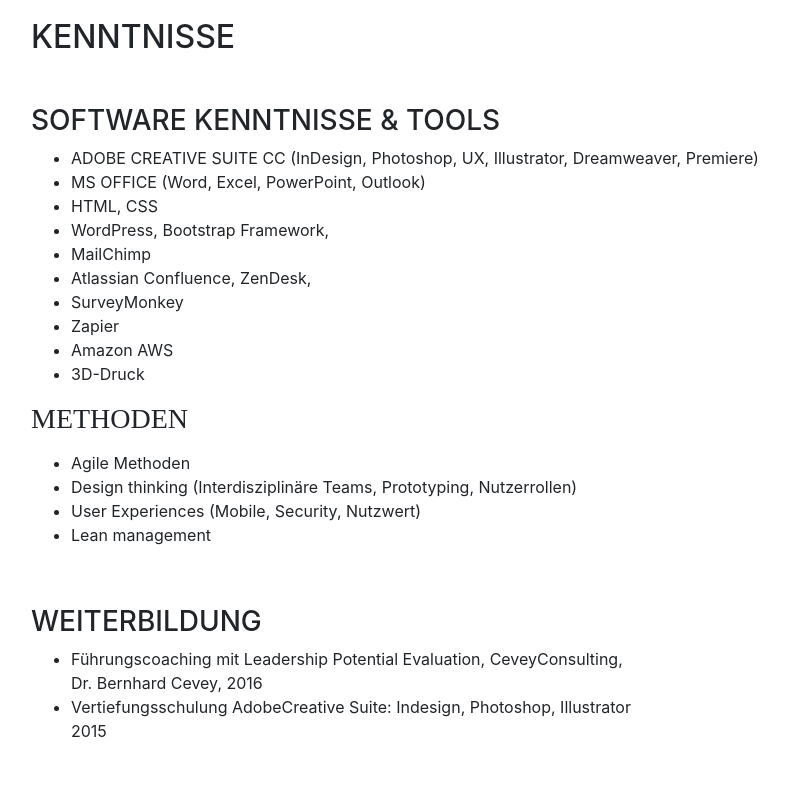
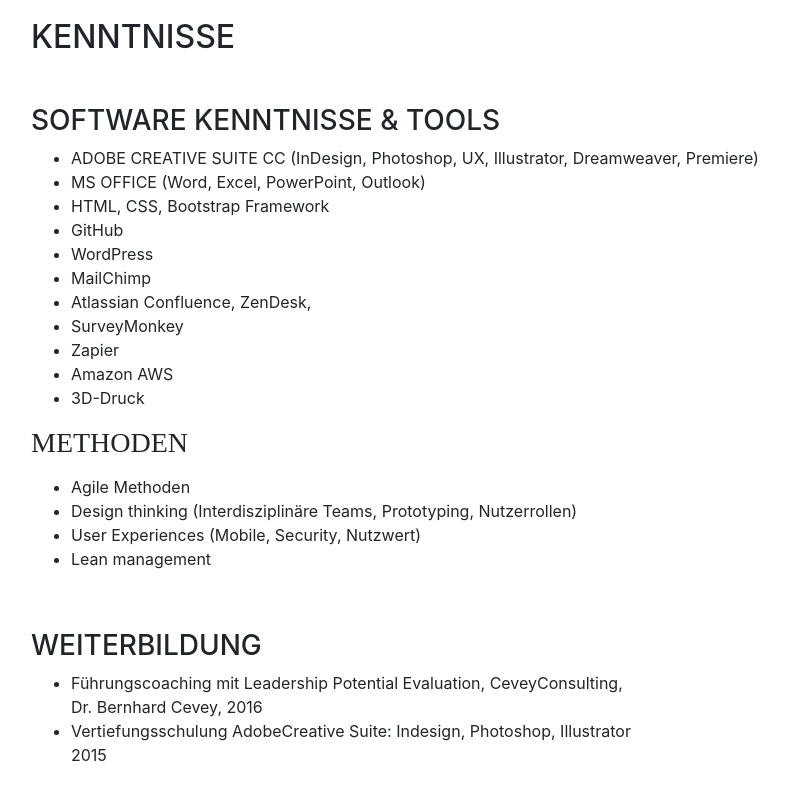
Before and after one commit to jankaiser/website, a website with bundled scripts: page index.html in a window 1280 px wide. Shown: the part 4157-4957 px from the top of the page, without its empty margins (289-1078 px from the left). Built offline with nearby package versions, Linux system fonts and the light colour scheme; a script that the page names is missing; a web font is replaced by a local one.

Commit message:
Update index.html

```diff
--- a/index.html
+++ b/index.html
@@ -317,8 +317,9 @@
               <li>ADOBE CREATIVE SUITE CC
                 (InDesign, Photoshop, UX, Illustrator, Dreamweaver, Premiere) </li>
               <li>MS OFFICE (Word, Excel, PowerPoint, Outlook)</li>
-              <li>HTML, CSS</li>
-              <li>WordPress, Bootstrap Framework, </li>
+              <li>HTML, CSS, Bootstrap Framework</li>
+              <li>GitHub</li>
+              <li>WordPress</li>
               <li>MailChimp</li>
               <li>Atlassian Confluence, ZenDesk, </li>
               <li>SurveyMonkey</li>
```
